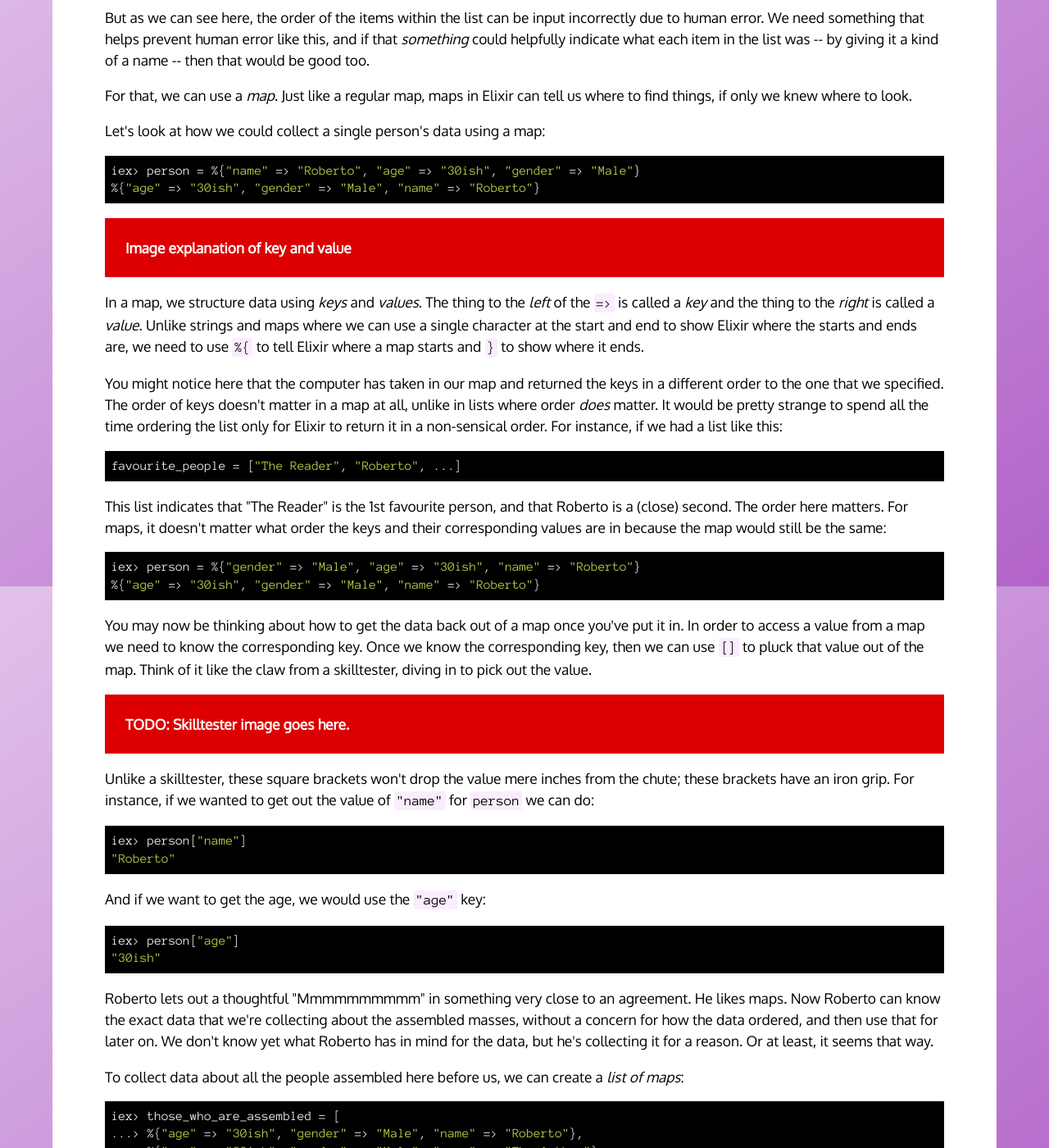
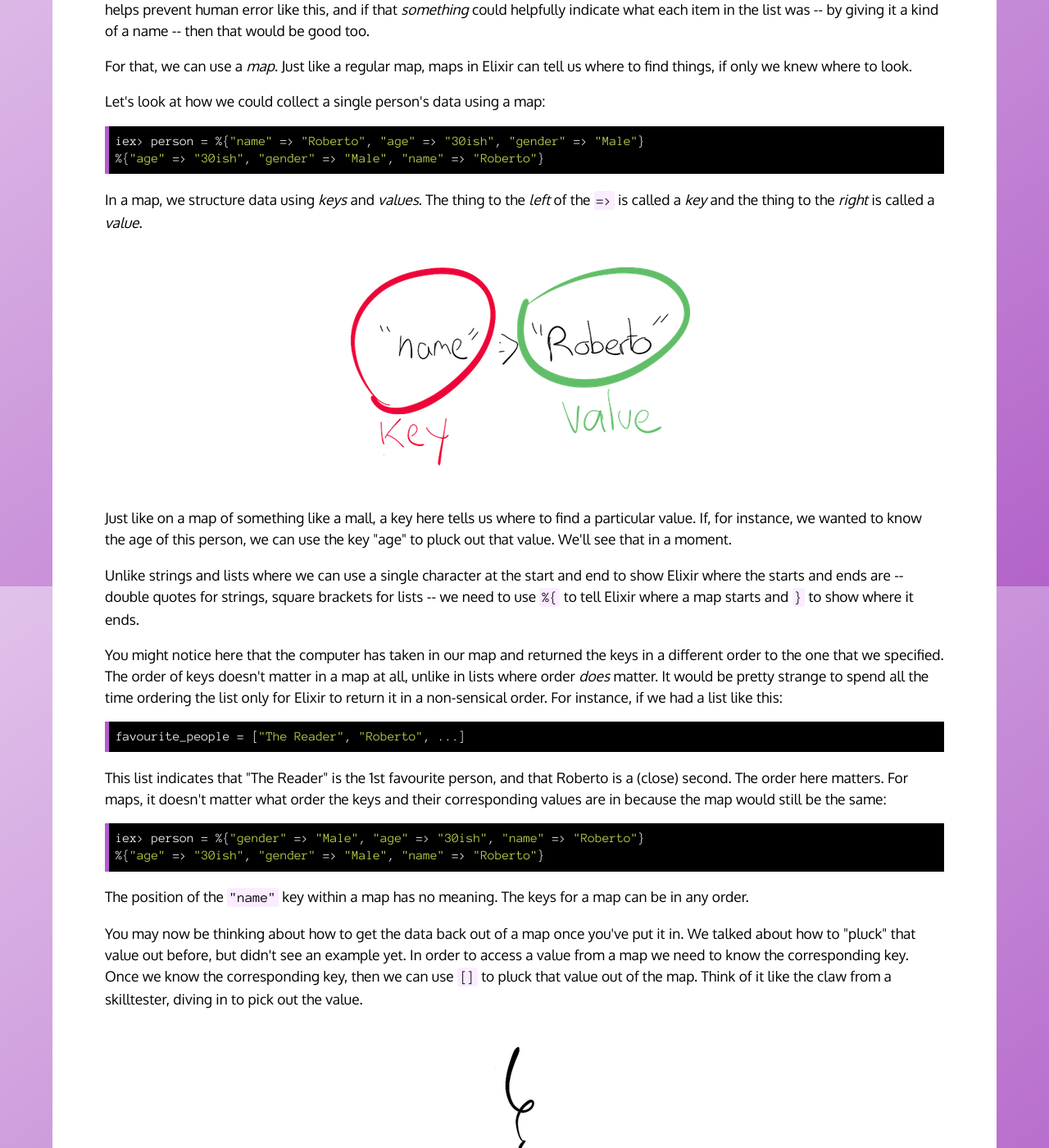
Before and after one commit to radar/joyofelixir, a Jekyll site: the page built from book/index.html, in a window 1280 px wide and 1400 px high, scrolled down 15485 px. Shown: the whole window at 82% size. Built offline with Jekyll 4.4.1, drawn with Linux system fonts in a browser that asks for light colours; some of the changed text lies outside the part shown.

Commit message:
Add some more images

```diff
--- a/_includes/ch/4.html
+++ b/_includes/ch/4.html
@@ -29,12 +29,20 @@
 <code>iex> person = %{"name" => "Roberto", "age" => "30ish", "gender" => "Male"}
 %{<span class='console-green'>"age"</span> => <span class='console-green'>"30ish"</span>, <span class='console-green'>"gender"</span> => <span class='console-green'>"Male"</span>, <span class='console-green'>"name"</span> => <span class='console-green'>"Roberto"</span>}</code></pre>
 
-  <div class='todo'>
-    Image explanation of key and value
+  <p>
+    In a map, we structure data using <em>keys</em> and <em>values</em>. The thing to the <em>left</em> of the <code>=></code> is called a <em>key</em> and the thing to the <em>right</em> is called a <em>value</em>.
+  </p>
+
+  <div class='center'>
+    <img src='/images/4/key-value.png'>
   </div>
 
   <p>
-    In a map, we structure data using <em>keys</em> and <em>values</em>. The thing to the <em>left</em> of the <code>=></code> is called a <em>key</em> and the thing to the <em>right</em> is called a <em>value</em>. Unlike strings and maps where we can use a single character at the start and end to show Elixir where the starts and ends are, we need to use <code>%{</code> to tell Elixir where a map starts and <code>}</code> to show where it ends.
+    Just like on a map of something like a mall, a key here tells us where to find a particular value. If, for instance, we wanted to know the age of this person, we can use the key "age" to pluck out that value. We'll see that in a moment.
+  </p>
+
+  <p>
+    Unlike strings and lists where we can use a single character at the start and end to show Elixir where the starts and ends are -- double quotes for strings, square brackets for lists -- we need to use <code>%{</code> to tell Elixir where a map starts and <code>}</code> to show where it ends.
   </p>
 
   <p>
@@ -52,13 +60,19 @@
 %{<span class='console-green'>"age"</span> => <span class='console-green'>"30ish"</span>, <span class='console-green'>"gender"</span> => <span class='console-green'>"Male"</span>, <span class='console-green'>"name"</span> => <span class='console-green'>"Roberto"</span>}</code></pre>
 
   <p>
-    You may now be thinking about how to get the data back out of a map once you've put it in. In order to access a value from a map we need to know the corresponding key. Once we know the corresponding key, then we can use <code>[]</code> to pluck that value out of the map. Think of it like the claw from a skilltester, diving in to pick out the value.
+    The position of the <code>"name"</code> key within a map has no meaning. The keys for a map can be in any order.
   </p>
 
-  <div class='todo'>TODO: Skilltester image goes here.</div>
+  <p>
+    You may now be thinking about how to get the data back out of a map once you've put it in. We talked about how to "pluck" that value out before, but didn't see an example yet. In order to access a value from a map we need to know the corresponding key. Once we know the corresponding key, then we can use <code>[]</code> to pluck that value out of the map. Think of it like the claw from a skilltester, diving in to pick out the value.
+  </p>
+
+  <div class='center'>
+    <img src='/images/4/skilltester.png' alt='skilltester'>
+  </div>
 
   <p>
-    Unlike a skilltester, these square brackets won't drop the value mere inches from the chute; these brackets have an iron grip. For instance, if we wanted to get out the value of <code>"name"</code> for <code>person</code> we can do:
+    Unlike a skilltester, these square brackets aren't rigged to drop the value mere inches from the chute; these square brackets have an iron grip. For instance, if we wanted to get out the value of <code>"name"</code> for <code>person</code> we can do:
   </p>
 
 <pre><code>iex> person["name"]
--- a/_includes/ch/6.html
+++ b/_includes/ch/6.html
@@ -223,19 +223,17 @@ iex> age
       Let's say that we wanted to get the name of the first person from this list. We can combine both the list pattern matching and the map pattern matching together:
     </p>
 
-<pre><code>
-  [first_person = %{"name" => first_name} | others] = those_who_are_assembled
+<pre><code>[first_person = %{"name" => first_name} | others] = those_who_are_assembled
 </code></pre>
 
-    <p>
-      Here we're matching the first item from the list, and putting the rest in an <code>others</code> variable. We're grabbing just the first person from the list of those who are assembled. Inside that match, we're assigning that first person to <code>first_person</code>. We're then expecting that the first item of this list to match the pattern of <code>%{"name" => first_name}</code>. This will set the variable of <code>first_name</code> to be the value of the first item's <code>name</code> key. Phew, that was a long description. Let's go and see what we now have in the console:
-    </p>
+  <p>
+    Here we're matching the first item from the list, and putting the rest in an <code>others</code> variable. We're grabbing just the first person from the list of those who are assembled. Inside that match, we're assigning that first person to <code>first_person</code>. We're then expecting that the first item of this list to match the pattern of <code>%{"name" => first_name}</code>. This will set the variable of <code>first_name</code> to be the value of the first item's <code>name</code> key. Phew, that was a long description. Let's go and see what we now have in the console:
+  </p>
 
 <pre><code>iex> first_person
 %{"age" => "30ish", "gender" => "Male", "name" => "Roberto"}
 iex> first_name
-"Roberto"
-</code>
+"Roberto"</code>
 </pre>
 
     <p>
@@ -246,6 +244,8 @@ iex> first_name
       What we're doing here is pulling out 3 distinct values from this one single line:
     </p>
 
+    <img src="/images/6/complex-matching.png">
+
     <ul>
       <li>The <code>first_person</code> variable, which contains all the information we have on Roberto in map form.</li>
       <li>The <code>first_name</code> variable, which has stored the string <code>"Roberto"</code></li>
@@ -253,7 +253,7 @@ iex> first_name
     </ul>
 
     <p>
-      As you can see from this short example, pattern matching is very powerful within Elixir and one of its most useful features.
+      As you can see from this short example, pattern matching is very flexible and allows you to match more than one thing at a time, and also allows you to set more than one variable.
     </p>
 </div>
 </section>
--- a/_sass/joy_of_elixir.scss
+++ b/_sass/joy_of_elixir.scss
@@ -35,7 +35,7 @@ h3 {
   font-size: 1.25rem;
 }
 
-p {
+p, ul {
   line-height: 150%;
 }
 
@@ -62,12 +62,13 @@ article {
     code {
       font-size: 1rem;
       line-height: 133%;
+      border-left: 5px solid $light-purple;
     }
   }
 
   aside {
     border-color: #80DED9;
-    background: lighten(#80DED9, 25);
+    background: lighten(#80DED9, 30);
 
     header {
       font-weight: bold;
@@ -80,9 +81,9 @@ article {
   }
 
   aside, blockquote {
-    border-width: 5px;
+    border-width: 2px;
     border-style: solid;
-    border-radius: 15px;
+    border-radius: 5px;
     padding: 15px;
 
     p:last-child {
```
Also changed, not shown: images/4/key-value.png (added), images/4/skilltester.png (added), images/6/complex-matching.png (added).
